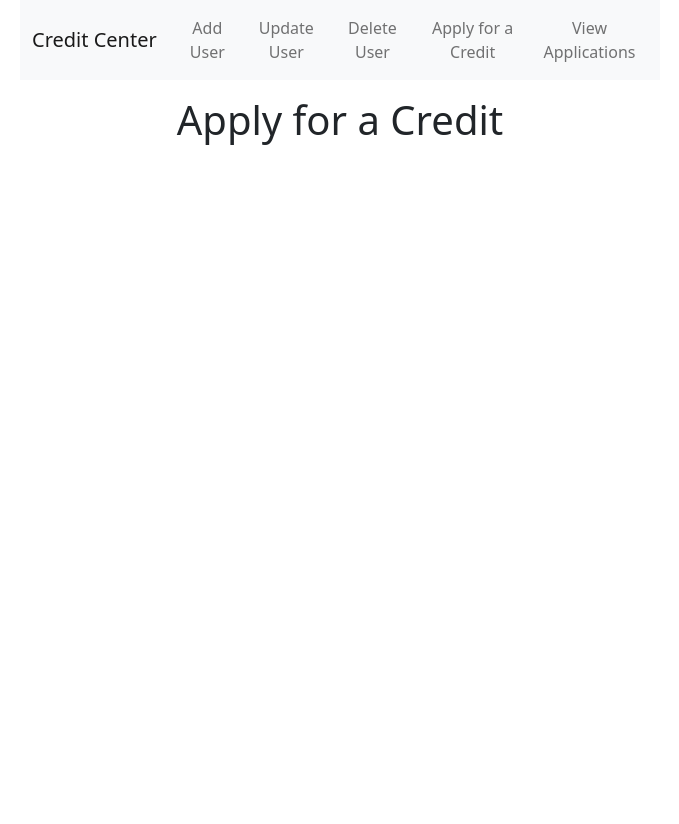
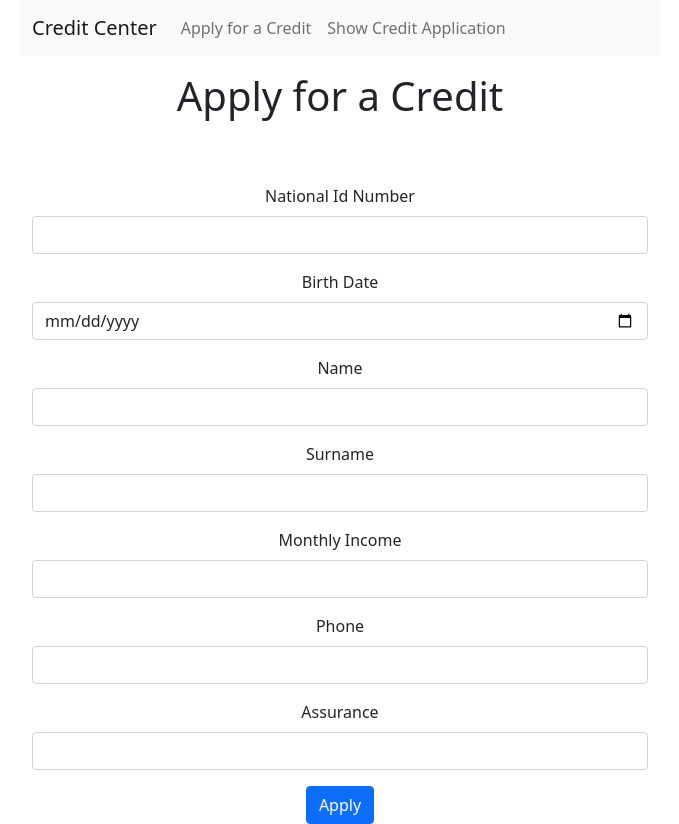
Before and after one commit to ertugrulgurkan/n11-talenthub-bootcamp-graduation-project-ertugrulgurkan, a React (Create React App) app in the folder credit-frontend/: page /apply-credit in a window 1280 px wide. Shown: the whole page, without its empty margins (300-979 px from the left). Before the commit the page ends 800 px from the top, so only its background shows below. Built offline with nearby package versions, Linux system fonts and the light colour scheme.

Commit message:
creditapplicationform created

```diff
--- a/credit-frontend/package.json
+++ b/credit-frontend/package.json
@@ -12,6 +12,7 @@
     "react": "^17.0.2",
     "react-bootstrap": "^2.1.1",
     "react-dom": "^17.0.2",
+    "react-hook-form": "^7.25.0",
     "react-router-dom": "^6.2.1",
     "react-scripts": "5.0.0",
     "router-dom": "^2.2.9",
--- a/credit-frontend/src/App.js
+++ b/credit-frontend/src/App.js
@@ -4,11 +4,8 @@ import HomePage from './components/home/HomePage';
 import ErrorPage from './components/error/ErrorPage';
 import Menu from './components/menu/Menu';
 import React from 'react';
-import DeleteUserPage from './components/user/DeleteUserPage';
-import AddUserPage from './components/user/AddUserPage';
-import UpdateUserPage from './components/user/UpdateUserPage';
 import ApplyCreditPage from './components/credit/ApplyCreditPage';
-import ViewCreditsPage from './components/credit/ViewCreditsPage';
+import ShowCreditApplication from './components/credit/ShowCreditApplicationPage';
 
 
 
@@ -22,11 +19,8 @@ class App extends React.Component {
         <Routes>
           <Route path="/" element={<HomePage></HomePage>}></Route>
           <Route path="*" element={<ErrorPage></ErrorPage>}></Route>
-          <Route path="/add-user" element={<AddUserPage></AddUserPage>}></Route>
-          <Route path="/update-user" element={<UpdateUserPage></UpdateUserPage>}></Route>
-          <Route path="/delete-user" element={<DeleteUserPage></DeleteUserPage>}></Route>
           <Route path="/apply-credit" element={<ApplyCreditPage></ApplyCreditPage>}></Route>
-          <Route path="/show-applications" element={<ViewCreditsPage></ViewCreditsPage>}></Route>
+          <Route path="/show-credit-application" element={<ShowCreditApplication></ShowCreditApplication>}></Route>
         </Routes>
       </div>
     );
--- /dev/null
+++ b/credit-frontend/src/api/credit/CreditApplicationService.js
@@ -0,0 +1,14 @@
+
+import axios from "axios";
+
+class CreditApplicationService{
+
+    saveCreditApplication(newCreditApplication){
+        var url = "api/v1/credit-applications";
+
+        return axios.post(url, newCreditApplication);
+    }
+
+}
+
+export default new CreditApplicationService();
--- a/credit-frontend/src/components/credit/ApplyCreditPage.js
+++ b/credit-frontend/src/components/credit/ApplyCreditPage.js
@@ -1,17 +1,108 @@
 import React from "react";
 import PageTitle from "../pageTitle/PageTitle";
+import serialize from "form-serialize";
+import Form from 'react-bootstrap/Form';
+import Button from 'react-bootstrap/Button';
+import Alert from 'react-bootstrap/Alert';
+import CreditApplicationService from "../../api/credit/CreditApplicationService";
 
 class ApplyCreditPage extends React.Component {
+    state = {
+        creditApplicationResponse: [],
+        errorMessage: ''
+    }
+
+  handleFormSubmit = (e) => {
+    e.preventDefault();
+    const newProduct = serialize(e.target, { hash: true });
+
+    this.save(newProduct);
+  };
+
+  save(newCreditApplication) {
+    CreditApplicationService.saveCreditApplication(newCreditApplication)
+      .then((response) => this.handleResponse(response))
+      .catch((error) => this.handleError(error));
+  }
+
+  handleResponse(response) {
+    this.setState({creditApplicationResponse: response.data})
+    console.log(this.state.creditApplicationResponse)
+  }
+
+  handleError(error) {
+      console.log(error)
+      if(error === undefined)
+        return
+    this.setState({errorMessage: error.response.data.errors.join(" ")})
+    console.log(error.response.data)
+  }
+
+  clearForm() {
+    document.getElementById("apply-credit-form").reset();
+  }
 
 
-    render() {
+  render() {
+    return (
+      <>
+        <PageTitle title="Apply for a Credit"></PageTitle>
+        <div className="container col-md-6 offset-md-3">
+          <Form
+            id="apply-credit-form"
+            className="mt-5"
+            onSubmit={this.handleFormSubmit}
+          >
+            <Form.Group className="mb-3">
+                <Form.Label htmlFor="nationalIdNumber">National Id Number</Form.Label>
+                <Form.Control
+                  type="text"
+                  name="nationalIdNumber"
+                  htmlSize={11}
+                  required
+                />
+              </Form.Group>
+              <Form.Group className="mb-3">
+                <Form.Label htmlFor="birthDate">Birth Date</Form.Label>
+                <Form.Control type="date" name="birthDate" required/>
+              </Form.Group>
+              <Form.Group className="mb-3">
+                <Form.Label htmlFor="name">Name</Form.Label>
+                <Form.Control type="text" name="name" required/>
+              </Form.Group>
+              <Form.Group className="mb-3">
+                <Form.Label htmlFor="surname">Surname</Form.Label>
+                <Form.Control type="text" name="surname" required/>
+              </Form.Group>
+              <Form.Group className="mb-3">
+                <Form.Label htmlFor="monthlyIncome">Monthly Income</Form.Label>
+                <Form.Control  name="monthlyIncome" required />
+              </Form.Group>
+              <Form.Group className="mb-3">
+                <Form.Label htmlFor="phone">Phone</Form.Label>
+                <Form.Control  name="phone" required />
+              </Form.Group>
+              <Form.Group className="mb-3">
+                <Form.Label htmlFor="assurance">Assurance</Form.Label>
+                <Form.Control  name="assurance" />
+              </Form.Group>
 
-        return (
-            <>
-                <PageTitle title="Apply for a Credit"></PageTitle>
-            </>
-        )
-    }
+            <Button variant="primary" type="submit">
+                Apply
+            </Button>
+          </Form>
+          {this.state.errorMessage && (
+                    <Alert variant="danger" className="mb-3">
+                    <Alert.Heading>Oh snap! You got an error!</Alert.Heading>
+                    <p>
+                    {this.state.errorMessage}
+                    </p>
+                  </Alert>
+            )}
+        </div>
+      </>
+    );
+  }
 }
 
 export default ApplyCreditPage;
--- /dev/null
+++ b/credit-frontend/src/components/credit/ShowCreditApplicationPage.js
@@ -0,0 +1,17 @@
+import React from "react";
+import PageTitle from "../pageTitle/PageTitle";
+
+class ShowCreditApplicationPage extends React.Component {
+
+
+    render() {
+
+        return (
+            <>
+                <PageTitle title="Show Credit Application"></PageTitle>
+            </>
+        )
+    }
+}
+
+export default ShowCreditApplicationPage;
--- a/credit-frontend/src/components/credit/ViewCreditsPage.js
+++ /dev/null
@@ -1,17 +0,0 @@
-import React from "react";
-import PageTitle from "../pageTitle/PageTitle";
-
-class ViewCreditsPage extends React.Component {
-
-
-    render() {
-
-        return (
-            <>
-                <PageTitle title="View Credits"></PageTitle>
-            </>
-        )
-    }
-}
-
-export default ViewCreditsPage;
--- a/credit-frontend/src/components/menu/Menu.js
+++ b/credit-frontend/src/components/menu/Menu.js
@@ -22,11 +22,8 @@ class Menu extends React.Component {
                     <Navbar.Toggle aria-controls="basic-navbar-nav" />
                     <Navbar.Collapse id="basic-navbar-nav">
                         <Nav className="me-auto">
-                            <Nav.Link href="/add-user">Add User</Nav.Link>
-                            <Nav.Link href="/update-user">Update User</Nav.Link>
-                            <Nav.Link href="/delete-user">Delete User</Nav.Link>
                             <Nav.Link href="/apply-credit">Apply for a Credit</Nav.Link>
-                            <Nav.Link href="/show-applications">View Applications</Nav.Link>
+                            <Nav.Link href="/show-credit-application">Show Credit Application</Nav.Link>
                         </Nav>
                     </Navbar.Collapse>
                 </Container>
--- a/credit-frontend/src/components/user/AddUserPage.js
+++ /dev/null
@@ -1,17 +0,0 @@
-import React from "react";
-import PageTitle from "../pageTitle/PageTitle";
-
-class AddUserPage extends React.Component {
-
-
-    render() {
-
-        return (
-            <>
-                <PageTitle title="Add User"></PageTitle>
-            </>
-        )
-    }
-}
-
-export default AddUserPage;
--- a/credit-frontend/src/components/user/DeleteUserPage.js
+++ /dev/null
@@ -1,17 +0,0 @@
-import React from "react";
-import PageTitle from "../pageTitle/PageTitle";
-
-class DeleteUserPage extends React.Component {
-
-
-    render() {
-
-        return (
-            <>
-                <PageTitle title="Delete User"></PageTitle>
-            </>
-        )
-    }
-}
-
-export default DeleteUserPage;
--- a/credit-frontend/src/components/user/UpdateUserPage.js
+++ /dev/null
@@ -1,17 +0,0 @@
-import React from "react";
-import PageTitle from "../pageTitle/PageTitle";
-
-class UpdateUserPage extends React.Component {
-
-
-    render() {
-
-        return (
-            <>
-                <PageTitle title="Update User"></PageTitle>
-            </>
-        )
-    }
-}
-
-export default UpdateUserPage;
```
Also changed, not shown: credit-frontend/src/components/user/User.js (deleted, +0 -14 lines), 1 other file (tests, documents, lock files or other folders).
